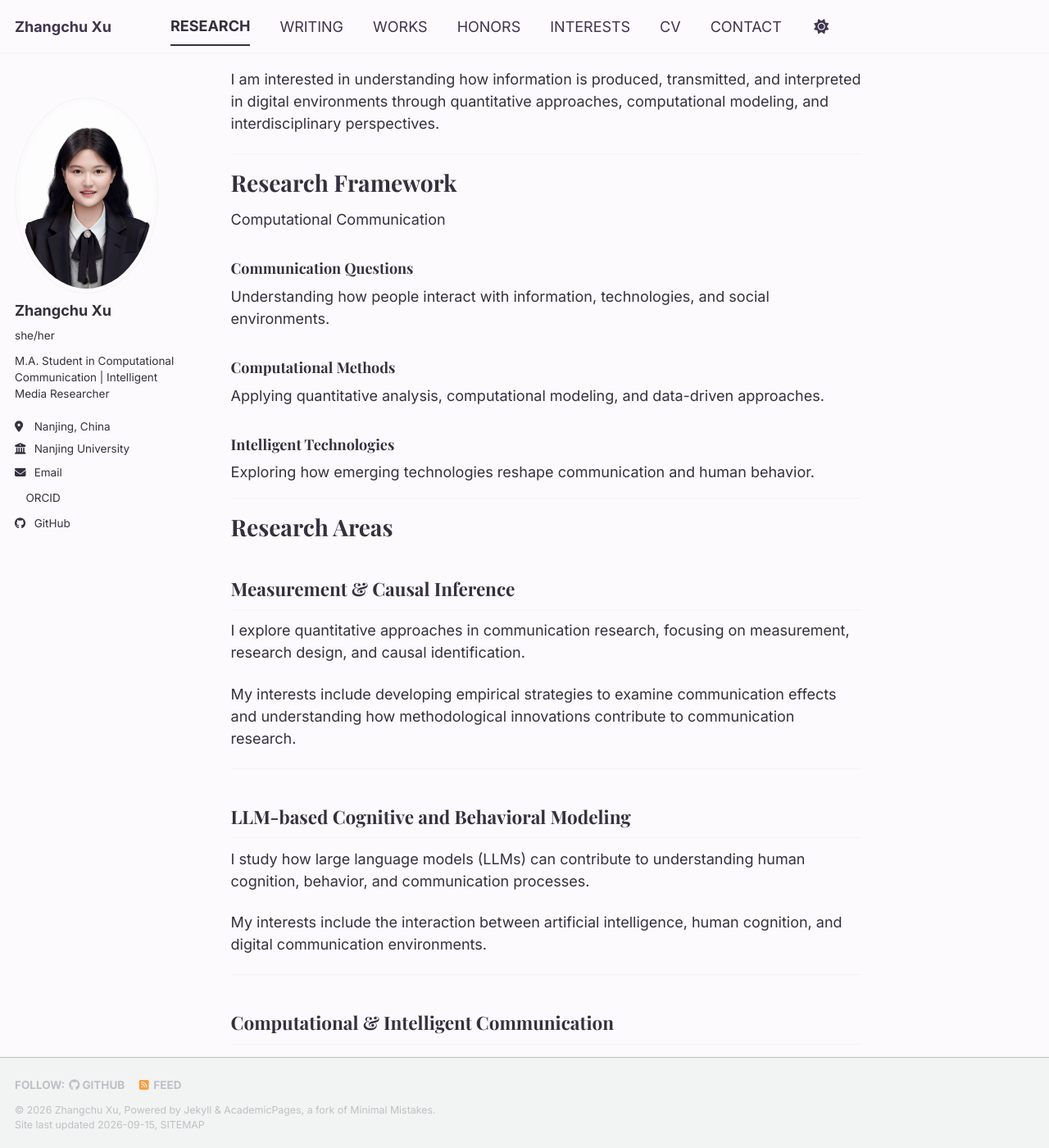
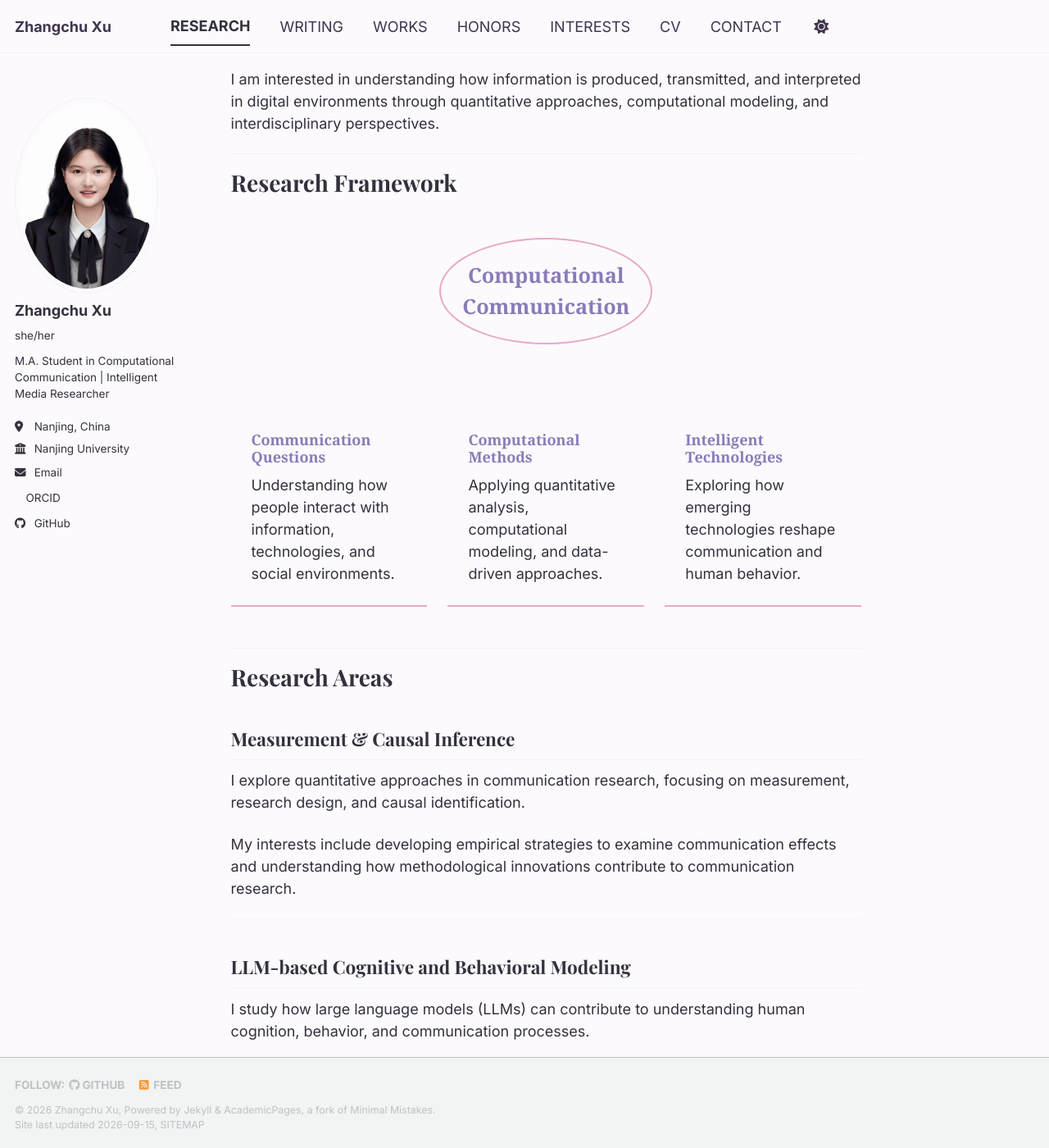
Before and after one commit to xuzhangchu0103/xuzhangchu0103.github.io, a Jekyll site: the page built from _pages/research.md, in a window 1280 px wide and 1400 px high, scrolled down 233 px. Shown: the whole window at 82% size. Built offline with Jekyll 4.4.1, drawn with Linux system fonts in a browser that asks for light colours; a style sheet for code colours, icons or effects is not loaded.

Commit message:
Add styles for research framework layout

```diff
--- a/_sass/_custom.scss
+++ b/_sass/_custom.scss
@@ -636,3 +636,88 @@ grid-template-columns:1fr;
 }
 
 }
+
+/* ===============================
+Research Framework
+=============================== */
+
+
+.research-framework {
+
+margin:50px 0;
+
+}
+
+
+
+.framework-center {
+
+margin:auto;
+
+width:260px;
+
+padding:25px;
+
+text-align:center;
+
+border-radius:50%;
+
+background:#FCFAFD;
+
+border:2px solid #E8A8C8;
+
+font-family:Georgia, serif;
+
+font-size:1.4em;
+
+font-weight:700;
+
+color:#8B7BB8;
+
+}
+
+
+
+.framework-grid {
+
+display:grid;
+
+grid-template-columns:repeat(3,1fr);
+
+gap:25px;
+
+margin-top:45px;
+
+}
+
+
+
+.framework-grid div {
+
+padding:25px;
+
+border-bottom:2px solid #E8A8C8;
+
+}
+
+
+
+.framework-grid h3 {
+
+font-family:Georgia, serif;
+
+color:#8B7BB8;
+
+}
+
+
+
+@media(max-width:768px){
+
+.framework-grid{
+
+grid-template-columns:1fr;
+
+}
+
+}
```
